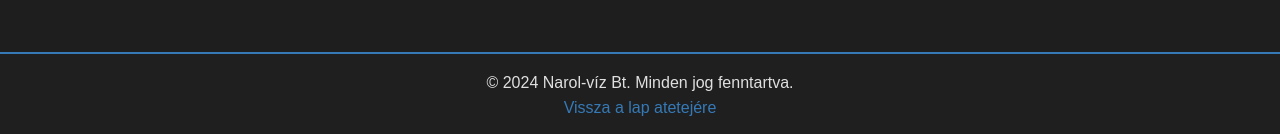
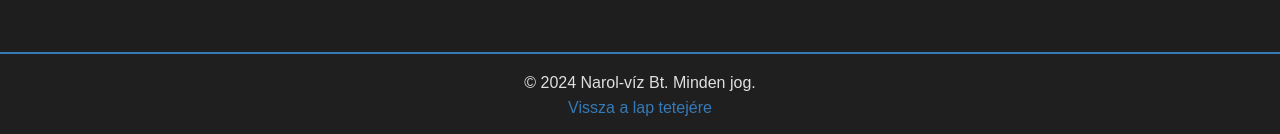
Before and after one commit to NightSky-Web/narol-viz, a plain HTML site: page narol-viz-main/index.html in a window 1280 px wide. Shown: the part 3208-3342 px from the top of the page. Drawn offline with Linux system fonts and the light colour scheme.

Commit message:
Update index.html

```diff
--- a/narol-viz-main/index.html
+++ b/narol-viz-main/index.html
@@ -114,17 +114,16 @@
                         <li>Épületgépészeti tervezés és tanácsadás</li>
                     </ul>
                 </div>
-                <!-- Add more service items as needed -->
             </div>
         </div>
     </section>
-
 
     <section id="contact">
         <div class="container">
             <div class="contact-content">
                 <h2>Kapcsolat</h2>
-                    <p>Ha bármilyen kérdése van az épületgépészettel kapcsolatban, vagy szeretné megrendelni szolgáltatásainkat, kérjük, lépjen velünk kapcsolatba! Készséggel állunk rendelkezésére, hogy segítséget nyújtsunk Önnek. </p>                <div class="contact-info">
+                <p>Ha bármilyen kérdése van az épületgépészettel kapcsolatban, vagy szeretné megrendelni szolgáltatásainkat, kérjük, lépjen velünk kapcsolatba! Készséggel állunk rendelkezésére, hogy segítséget nyújtsunk Önnek.</p>
+                <div class="contact-info">
                     <div class="info-card">
                         <h3>Email</h3>
                         <p>narolviz@gmail.com</p>
@@ -139,8 +138,8 @@
     </section>
 
     <footer>
-        <p>&copy; 2024 Narol-víz Bt. Minden jog fenntartva.<br>
-        <a href="#home">Vissza a lap atetejére</a>
+        <p>&copy; 2024 Narol-víz Bt. Minden jog. <br>
+        <a href="#home">Vissza a lap tetejére</a>
     </footer>
 
     <script src="scripts.js"></script>
@@ -152,6 +151,3 @@
     </script>
 </body>
 </html>
-
-</body>
-</html>
```
Lines whose indentation alone changed are shown as unchanged.
